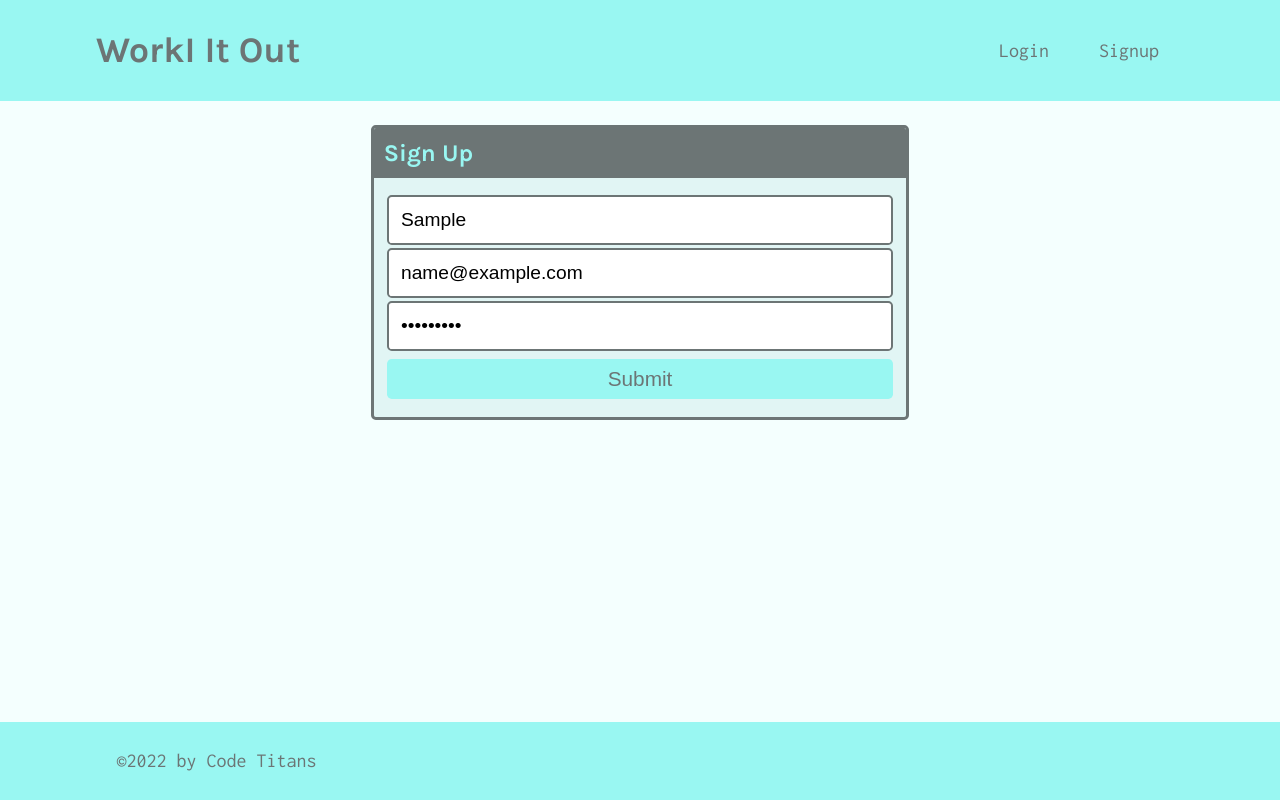
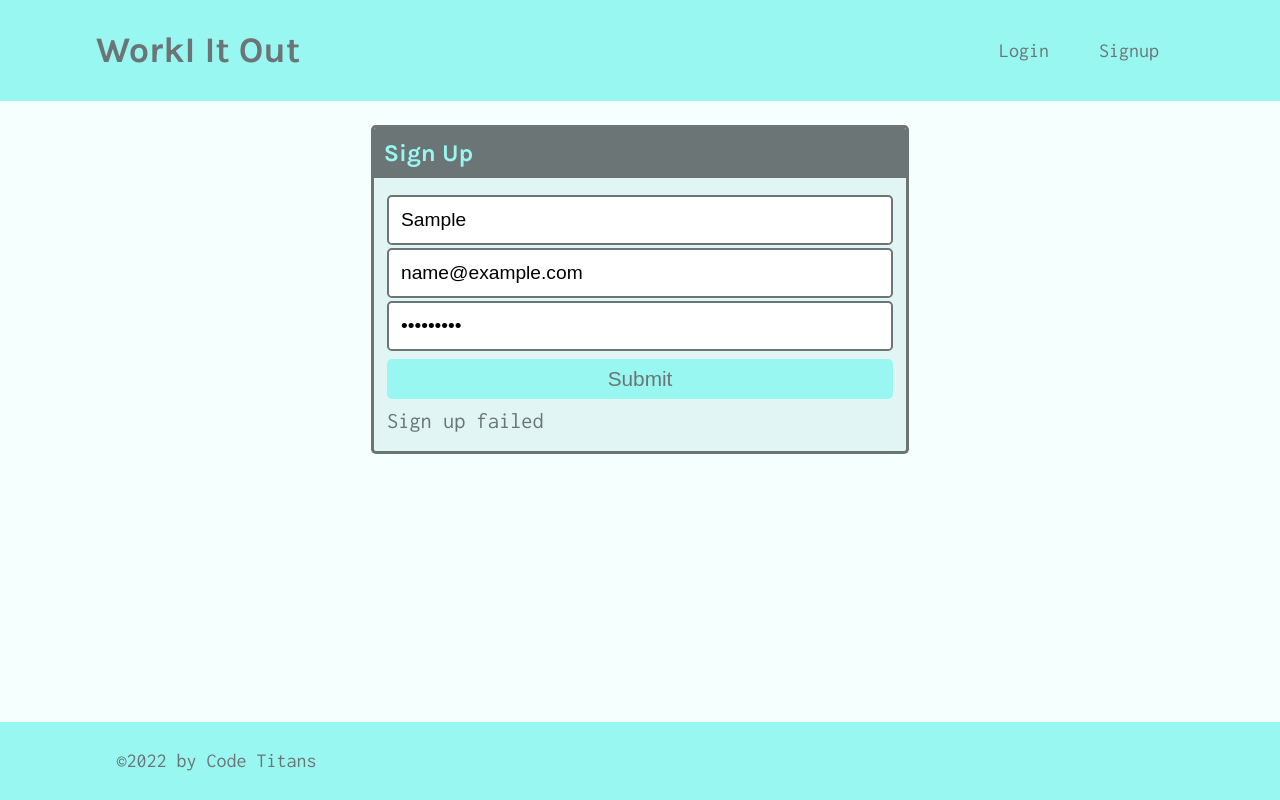
Before and after one commit to HrishikeshKanabar/WorkI-IT-Out, a React (Create React App) app in the folder client/: page /signup in a window 1280 px wide. Both pictures are taken after typing "Sample", "name@example.com", "Sample123" into the empty fields and a click on the button "Submit". Built offline with nearby package versions, Linux system fonts and the light colour scheme; no server answers.

Commit message:
added signup functionaluity

```diff
--- a/client/src/pages/Signup.js
+++ b/client/src/pages/Signup.js
@@ -1,4 +1,6 @@
 import React, { useState } from "react";
+import { useMutation } from '@apollo/client';
+import { ADD_USER } from '../utils/mutations';
 
 const Signup = () => {
   const [formState, setFormState] = useState({
@@ -6,7 +8,7 @@
     email: "",
     password: "",
   });
-
+  const [addUser, { error }] = useMutation(ADD_USER);
   // update state based on form input changes
   const handleChange = (event) => {
     const { name, value } = event.target;
@@ -18,9 +20,21 @@
   };
 
   // submit form
-  const handleFormSubmit = async (event) => {
-    event.preventDefault();
-  };
+// submit form (notice the async!)
+const handleFormSubmit = async event => {
+  event.preventDefault();
+
+  // use try/catch instead of promises to handle errors
+  try {
+    // execute addUser mutation and pass in variable data from form
+    const { data } = await addUser({
+      variables: { ...formState }
+    });
+    console.log(data);
+  } catch (e) {
+    console.error(e);
+  }
+};
 
   return (
     <main className="flex-row justify-center mb-4">
@@ -60,6 +74,7 @@
                 Submit
               </button>
             </form>
+            {error && <div>Sign up failed</div>}
           </div>
         </div>
       </div>
--- /dev/null
+++ b/client/src/utils/mutations.js
@@ -0,0 +1,25 @@
+import { gql } from '@apollo/client';
+
+export const LOGIN_USER = gql`
+  mutation login($email: String!, $password: String!) {
+    login(email: $email, password: $password) {
+      token
+      user {
+        _id
+        username
+      }
+    }
+  }
+`;
+
+export const ADD_USER = gql`
+  mutation addUser($username: String!, $email: String!, $password: String!) {
+    addUser(username: $username, email: $email, password: $password) {
+      token
+      user {
+        _id
+        username
+      }
+    }
+  }
+`;
```
Also changed, not shown: 2 other files (tests, documents, lock files or other folders).
